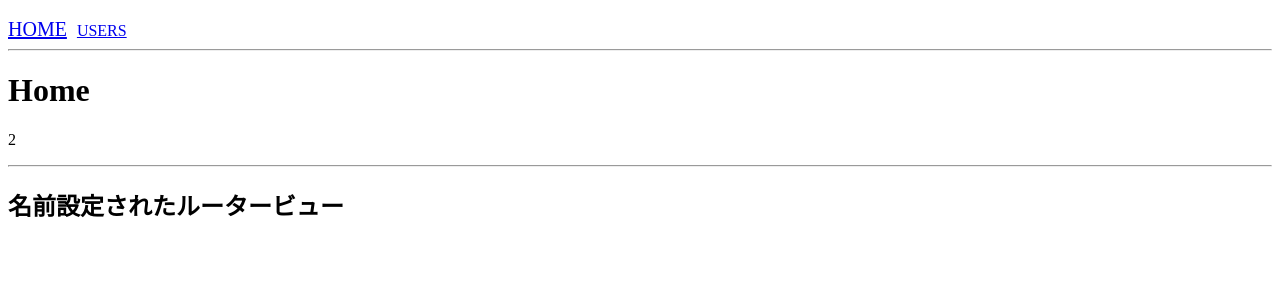
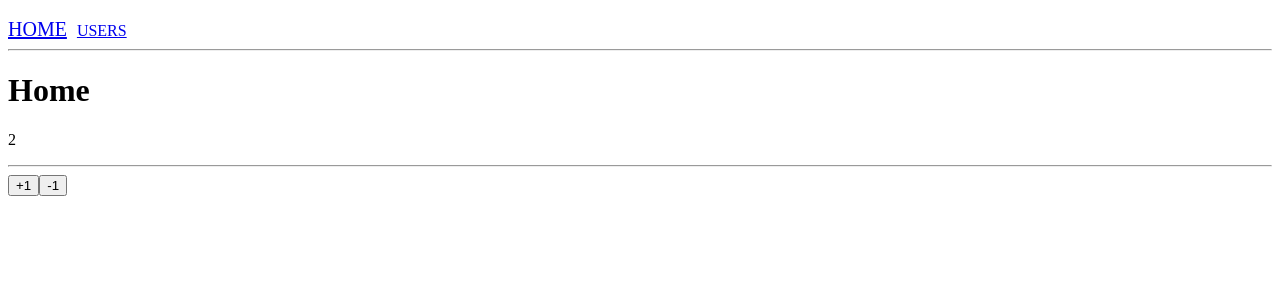
Before and after one commit to zuumi/vuePractice, a Vue app: page / in a window 1280 px wide. Shown: the top 300 px of the page. Built offline with nearby package versions, Linux system fonts and the light colour scheme.

Commit message:
issue that dont move by adding vuex

```diff
--- a/src/views/HeadNamedview.vue
+++ b/src/views/HeadNamedview.vue
@@ -1,5 +1,19 @@
 <template>
   <div>
-    <h2>名前設定されたルータービュー</h2>
+    <button @click=increment name="button">+1</button>
+    <button @click=decrement name="button">-1</button>
   </div>
 </template>
+
+<script>
+export default {
+  methods:{
+    increment(){
+      this.$store.state.count++;
+    },
+    decrement(){
+      this.$store.state.count--;
+    },
+  }
+}
+</script>
```
